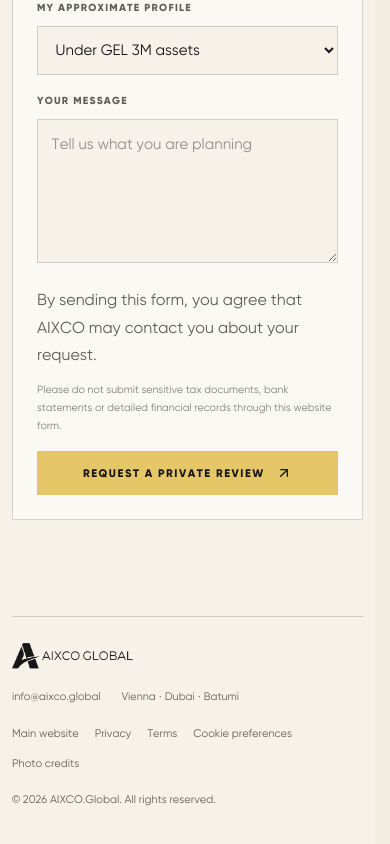
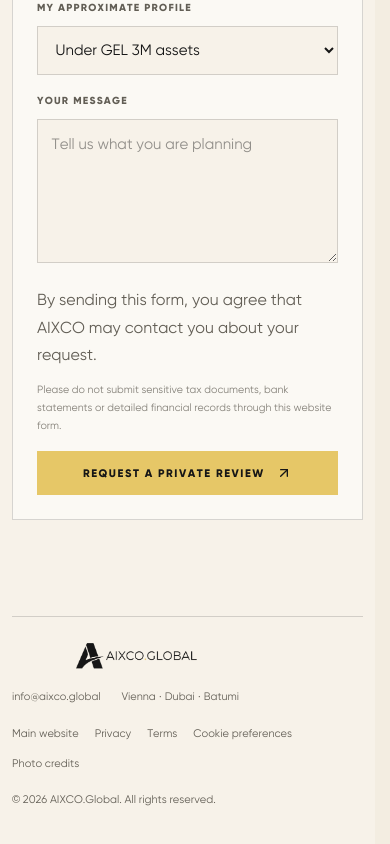
Before and after one commit to GiorgiKemo/aixco-global-website, a Next.js app: page /georgia-tax-residency in a window 390 px wide. Shown: the part 7443-8287 px from the top of the page. Built offline with nearby package versions, Linux system fonts and the light colour scheme; no server answers; the database is empty.

Commit message:
Offset Georgia footer logo from scroll control

```diff
--- a/src/components/sections/GeorgiaTaxResidencyLandingPage.module.css
+++ b/src/components/sections/GeorgiaTaxResidencyLandingPage.module.css
@@ -1496,6 +1496,7 @@
 .footer > a {
   display: block;
   width: 8rem;
+  margin-inline-start: 2rem;
 }
 
 .footerInfo {
@@ -1660,6 +1661,10 @@
 
   .footer {
     grid-template-columns: 1fr 1fr;
+  }
+
+  .footer > a {
+    margin-inline-start: 4rem;
   }
 
   .footerInfo,
```
